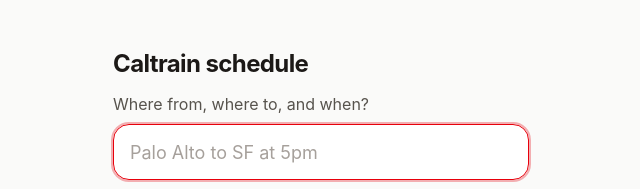
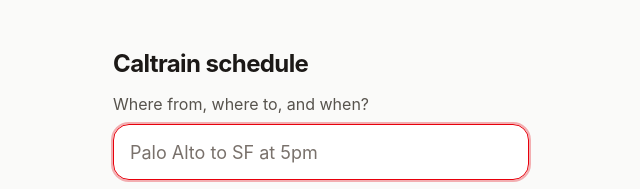
Before and after one commit to CuriousDima/caltrain-bot, a website: page src/caltrain_bot/static/index.html in a window 1280 px wide. Shown: the top 189 px of the page, 319-959 px from the left. Drawn offline with Linux system fonts and the light colour scheme; no server answers.

Commit message:
Make the example in the question box easier to read
The placeholder ("Palo Alto to SF at 5pm") is what tells a first-time
visitor what to type, but it was the faintest text on the page: about
2.6:1 contrast in the light theme and 3.6:1 in the dark one. One step
darker (lighter in dark mode) brings both above the 4.5:1 WCAG AA
level, which also helps outdoors on a bright platform. It still reads
as a hint, not as a filled-in question.

Co-Authored-By: Claude Fable 5.2 <noreply@anthropic.com>

```diff
--- a/src/caltrain_bot/static/index.html
+++ b/src/caltrain_bot/static/index.html
@@ -28,7 +28,7 @@
     <label for="question" class="block text-base text-stone-600 dark:text-stone-400">Where from, where to, and when?</label>
     <input id="question" name="question" type="text" maxlength="300" required autofocus
            autocomplete="off" enterkeyhint="search" placeholder="Palo Alto to SF at 5pm"
-           class="mt-2 h-14 w-full rounded-2xl border border-stone-300 bg-white px-4 text-lg text-stone-900 placeholder:text-stone-400 focus:border-red-600 focus:outline-2 focus:outline-offset-0 focus:outline-red-600/30 dark:border-stone-700 dark:bg-stone-900 dark:text-stone-100 dark:placeholder:text-stone-500">
+           class="mt-2 h-14 w-full rounded-2xl border border-stone-300 bg-white px-4 text-lg text-stone-900 placeholder:text-stone-500 focus:border-red-600 focus:outline-2 focus:outline-offset-0 focus:outline-red-600/30 dark:border-stone-700 dark:bg-stone-900 dark:text-stone-100 dark:placeholder:text-stone-400">
     <button id="ask-button" type="submit"
             class="mt-3 flex h-14 w-full items-center justify-center gap-2 rounded-2xl bg-red-600 text-lg font-semibold text-white enabled:cursor-pointer enabled:hover:bg-red-700 active:bg-red-700 disabled:opacity-70">
       <svg id="ask-spinner" hidden class="size-5 animate-spin" viewBox="0 0 24 24" fill="none" aria-hidden="true">
```
Also changed, not shown: src/caltrain_bot/static/app.css.
